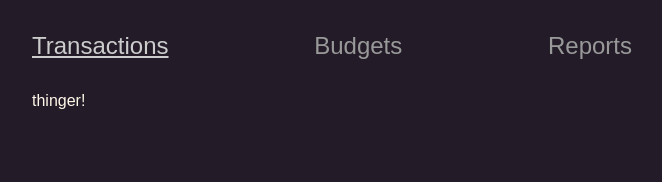
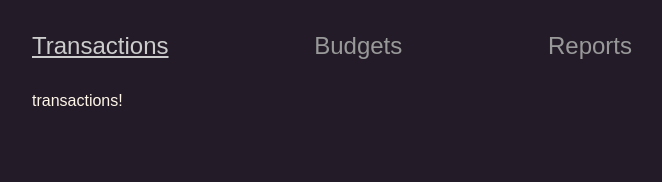
Before and after one commit to slwulf/not-another-budget-app, a React (Vite) app: page /transactions in a window 1280 px wide. Shown: the top 182 px of the page, without its empty margins (8-670 px from the left). Built offline with nearby package versions, Linux system fonts and the light colour scheme.

Commit message:
render basic routes

```diff
--- a/src/App.js
+++ b/src/App.js
@@ -1,5 +1,10 @@
 import React from 'react'
-import {BrowserRouter as Router} from 'react-router-dom'
+import {
+  BrowserRouter as Router,
+  Switch,
+  Route,
+  Redirect
+} from 'react-router-dom'
 
 import Header from './Components/Header'
 import './Style/base.scss'
@@ -13,7 +18,12 @@ export default function App() {
           { to: '/budgets', label: 'Budgets' },
           { to: '/reports', label: 'Reports' }
         ]} />
-        <p>thinger!</p>
+        <Switch>
+          <Route exact path="/" render={() => <Redirect to="/transactions" />} />
+          <Route path="/transactions" render={() => <p>transactions!</p>} />
+          <Route path="/budgets" render={() => <p>budgets!</p>} />
+          <Route path="/reports" render={() => <p>reports!</p>} />
+        </Switch>
       </div>
     </Router>
   )
```
